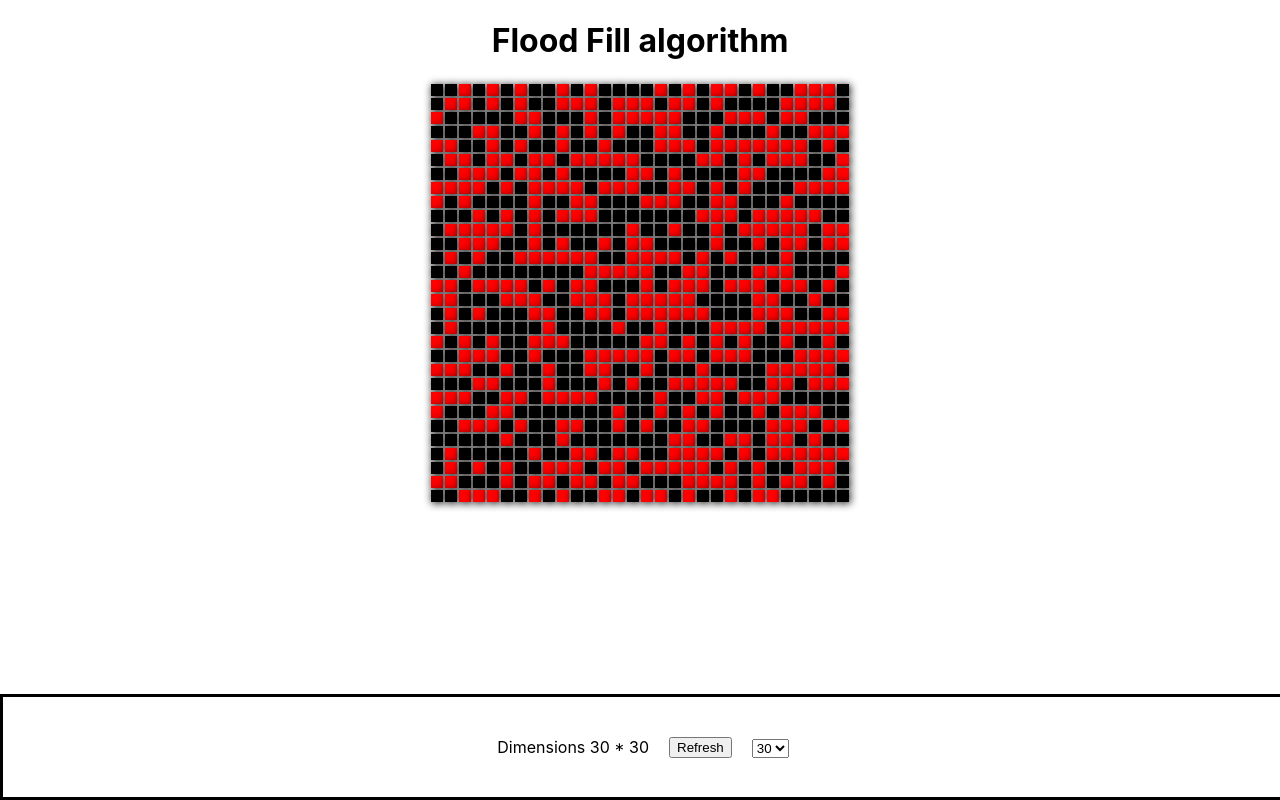
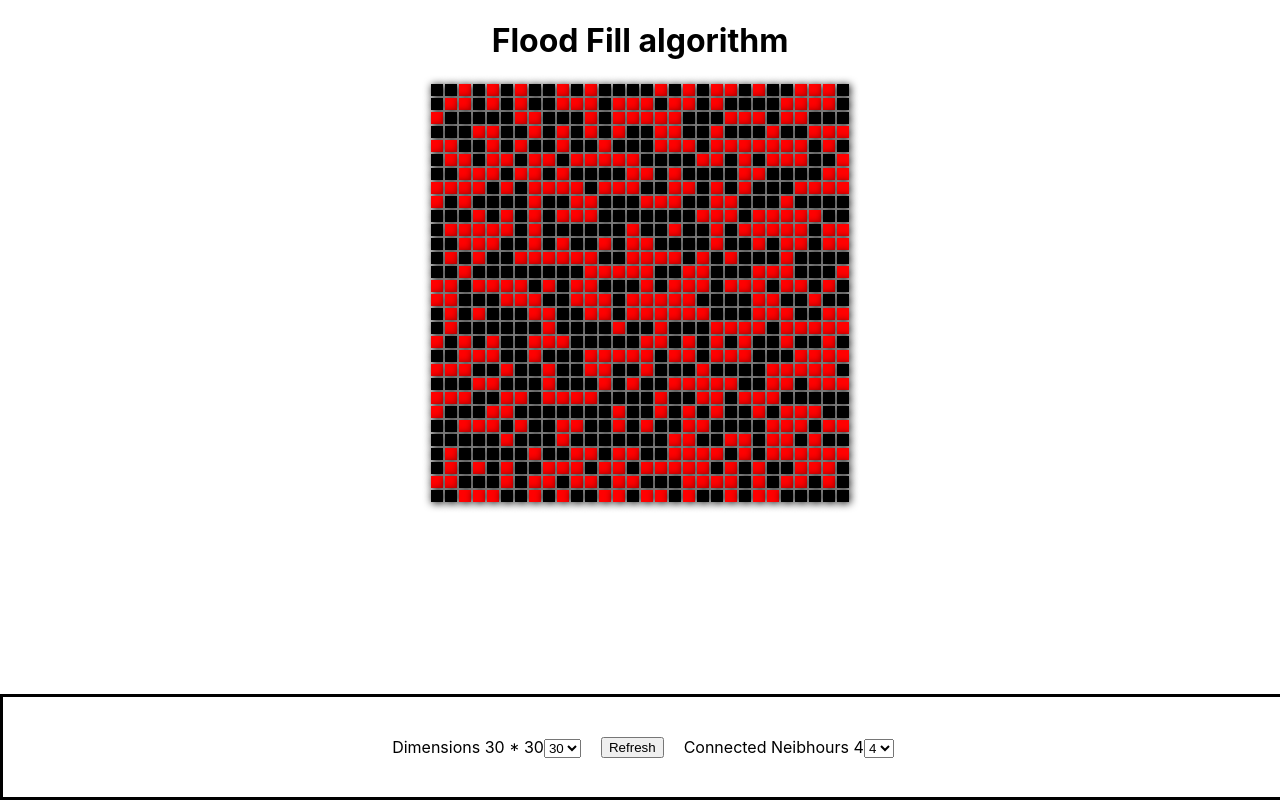
Before and after one commit to amaljosea/algorithm-visualizer, a React (Create React App) app: page / in a window 1280 px wide. Built offline with nearby package versions, Linux system fonts and the light colour scheme.

Commit message:
Connected Neibhours added

```diff
--- a/src/components/FloodFill/algorithm.js
+++ b/src/components/FloodFill/algorithm.js
@@ -1,15 +1,25 @@
 let visitedArray = [], neibhoursValidArray = []
 const delay = ms => new Promise(res => setTimeout(res, ms));
 
-
-const getValidNeibhours = (currentCoordinate, image, oldColor) => {
-    const allNeibhours = [
+const getAllNeibours = (currentCoordinate, connectedNeighbours) => {
+    const fourNeibhours = [
         [currentCoordinate[0] - 1, currentCoordinate[1]],
         [currentCoordinate[0], currentCoordinate[1] + 1],
         [currentCoordinate[0] + 1, currentCoordinate[1]],
         [currentCoordinate[0], currentCoordinate[1] - 1],
     ]
-    const validNeighbours = allNeibhours.filter((neibourCoordinate) => {
+    const diagonalNeibhours = [
+        [currentCoordinate[0] - 1, currentCoordinate[1] + 1],
+        [currentCoordinate[0] + 1, currentCoordinate[1] + 1],
+        [currentCoordinate[0] + 1, currentCoordinate[1] - 1],
+        [currentCoordinate[0] - 1, currentCoordinate[1] - 1]
+    ]
+    const eightNeibours = [...fourNeibhours, ...diagonalNeibhours]
+    return (connectedNeighbours === 4 ? fourNeibhours : eightNeibours)
+}
+
+const getValidNeibhours = (currentCoordinate, image, oldColor, connectedNeighbours) => {
+    const validNeighbours = getAllNeibours(currentCoordinate, connectedNeighbours).filter((neibourCoordinate) => {
         if (
             neibourCoordinate[0] < image.length &&
             neibourCoordinate[0] >= 0 &&
@@ -26,20 +36,21 @@ const getValidNeibhours = (currentCoordinate, image, oldColor) => {
     return validNeighbours
 }
 
-const floodFillAlgo = async (image, newColor, oldColor, coordinate, setImage) => {
+const floodFill = async (image, newColor, oldColor, coordinate, setImage, connectedNeighbours) => {
     image[coordinate[0]][coordinate[1]] = newColor
     visitedArray.push(JSON.stringify([coordinate[0], coordinate[1]]))
     setImage(JSON.parse(JSON.stringify(image)))
     await delay(10)
-    const newNeibhours = getValidNeibhours(coordinate, image, oldColor)
+    const newNeibhours = getValidNeibhours(coordinate, image, oldColor, connectedNeighbours)
     for (const neighCoord of newNeibhours) {
         await delay(10)
-        await floodFillAlgo(image, newColor, oldColor, neighCoord, setImage)
+        await floodFill(image, newColor, oldColor, neighCoord, setImage, connectedNeighbours)
     }
     return true
 }
-export const startFloodFill = (image, newColor, oldColor, coordinate, setImage) => {
+
+export const startFloodFill = (image, newColor, oldColor, coordinate, setImage, connectedNeighbours) => {
     visitedArray = []
     neibhoursValidArray = []
-    return floodFillAlgo(image, newColor, oldColor, coordinate, setImage)
+    return floodFill(image, newColor, oldColor, coordinate, setImage, connectedNeighbours)
 }
--- a/src/components/FloodFill/index.js
+++ b/src/components/FloodFill/index.js
@@ -10,6 +10,7 @@ const FloodFill = () => {
     const [image, setImage] = useState([[]])
     const [flooding, setFlooding] = useState(false)
     const [dimension, setDimension] = useState(30)
+    const [connectedNeighbours, setConnectedNeighbours] = useState(4)
 
     const onDimensionChange = (size) => {
         let row = [], newImage = []
@@ -30,7 +31,7 @@ const FloodFill = () => {
     const onCellClick = async (a, b) => {
         if (flooding) return
         setFlooding(true)
-        const finish = await startFloodFill(JSON.parse(JSON.stringify(image)), "white", image[a][b], [a, b], setImage)
+        const finish = await startFloodFill(JSON.parse(JSON.stringify(image)), "white", image[a][b], [a, b], setImage, Number(connectedNeighbours))
         if (finish) {
             setFlooding(false)
         }
@@ -53,16 +54,7 @@ const FloodFill = () => {
             </Container>
             {!flooding && <Menu>
                 <div>
-                    <p>Dimensions {image.length} * {image.length}</p>
-                </div>
-                <div>
-                    <button onClick={() => {
-                        onDimensionChange(dimension)
-                    }}>
-                        Refresh
-                    </button>
-                </div>
-                <div>
+                    <label>Dimensions {image.length} * {image.length}</label>
                     <select
                         value={dimension.toString()}
                         onChange={(e) => {
@@ -74,6 +66,24 @@ const FloodFill = () => {
                         <option value={"40"}>40</option>
                     </select>
                 </div>
+                <div>
+                    <button onClick={() => {
+                        onDimensionChange(dimension)
+                    }}>
+                        Refresh
+                    </button>
+                </div>
+                <div>
+                    <label>Connected Neibhours {connectedNeighbours}</label>
+                    <select
+                        value={connectedNeighbours.toString()}
+                        onChange={(e) => {
+                            setConnectedNeighbours(Number(e.target.value))
+                        }} >
+                        <option value={"4"}>4</option>
+                        <option value={"8"}>8</option>
+                    </select>
+                </div>
             </Menu>}
         </>
     )
```
